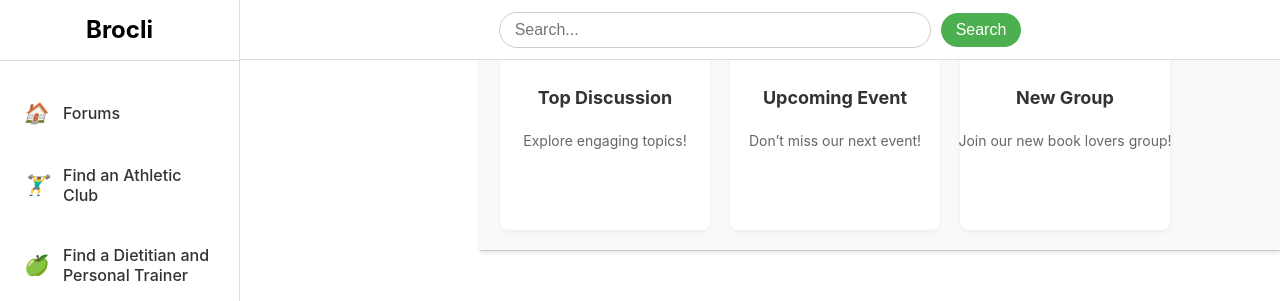
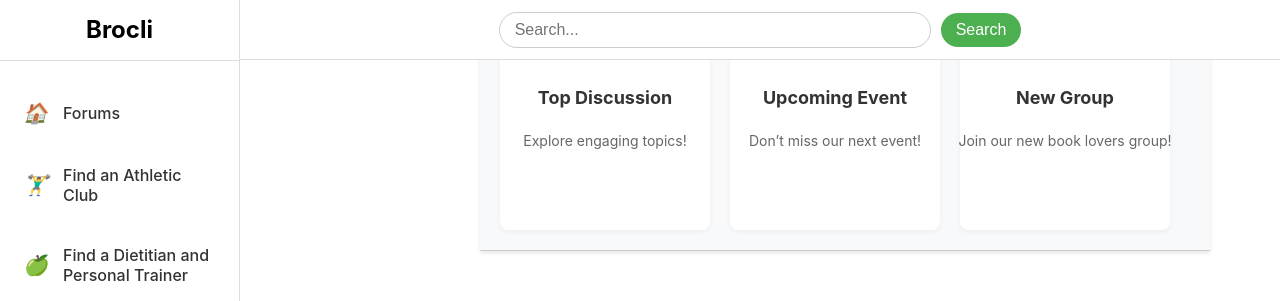
Before and after one commit to sumardey5/brocli-forum, a React (Create React App) app: page / in a window 1280 px wide. Shown: the top 301 px of the page. Built offline with nearby package versions, Linux system fonts and the light colour scheme.

Commit message:
top section update in desktop view

```diff
--- a/src/components/TopSection.css
+++ b/src/components/TopSection.css
@@ -5,7 +5,7 @@
     background-color: #f8f9fa;
     border-bottom: 1px solid #ccc;
     box-shadow: 0 2px 4px rgba(0,0,0,0.1);
-    display: flex;
+    display: inline flex;
     overflow-x: auto;
     white-space: nowrap;
 }
```
